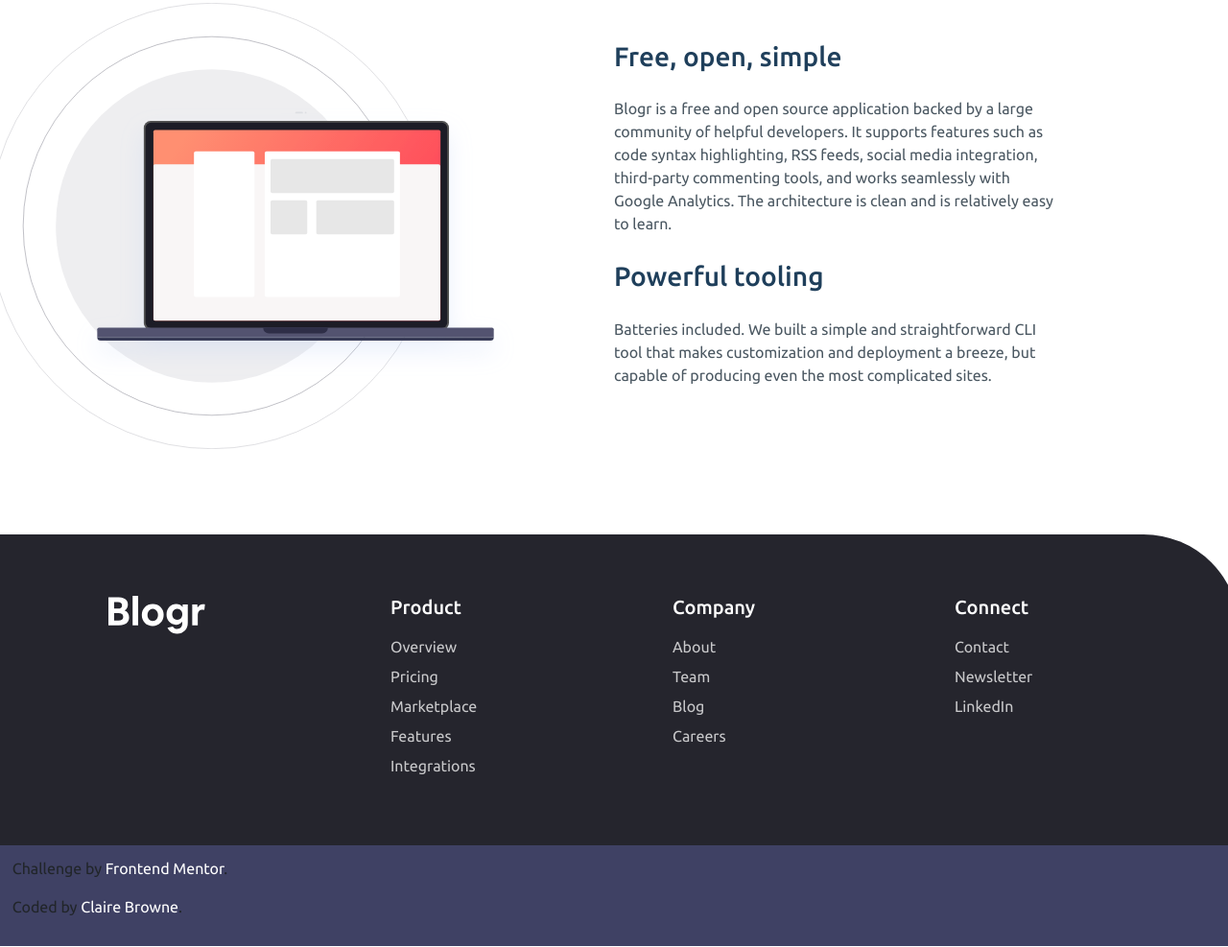
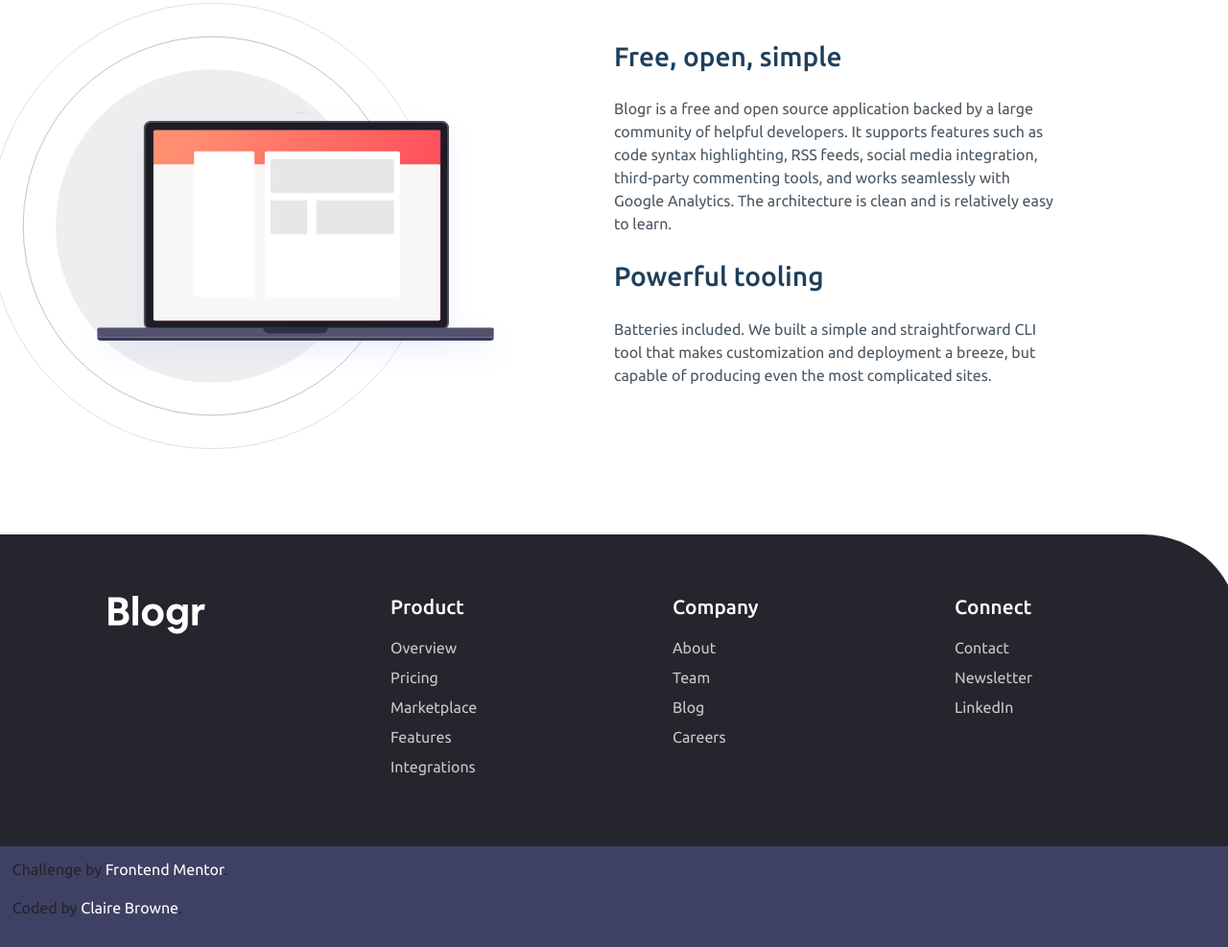
Before and after one commit to claire-illustrates/blogr-frontend-mentor, a plain HTML site: page index.html in a window 1280 px wide. Shown: the part 2041-3028 px from the top of the page at 96% size. Drawn offline with nearby package versions, Linux system fonts and the light colour scheme.

Commit message:
Change to headings for accessibility
Changed <h5>s to <h4>s for better accessibility and adjusted size using css for visuals.

```diff
--- a/index.html
+++ b/index.html
@@ -140,7 +140,7 @@
         <img class="logo" src="images/logo.svg" alt="blogr logo">
       </div>
       <div class="col-lg-2 footer-column">
-        <h5 class="footer-heading">Product</h5>
+        <h4 class="footer-heading">Product</h4>
         <a href="#">Overview</a>
         <a href="#">Pricing</a>
         <a href="#">Marketplace</a>
@@ -148,14 +148,14 @@
         <a href="#">Integrations</a>
       </div>
       <div class="col-lg-2 footer-column">
-        <h5 class="footer-heading">Company</h5>
+        <h4 class="footer-heading">Company</h4>
         <a href="#">About</a>
         <a href="#">Team</a>
         <a href="#">Blog</a>
         <a href="#">Careers</a>
       </div>
       <div class="col-lg-2 footer-column">
-        <h5 class="footer-heading">Connect</h5>
+        <h4 class="footer-heading">Connect</h4>
         <a href="#">Contact</a>
         <a href="#">Newsletter</a>
         <a href="#">LinkedIn</a>
--- a/styles.css
+++ b/styles.css
@@ -242,6 +242,7 @@ body {
 }
 
 .footer-heading {
+  font-size: 1.3rem;
   margin-bottom: 10%;
 }
 
```
